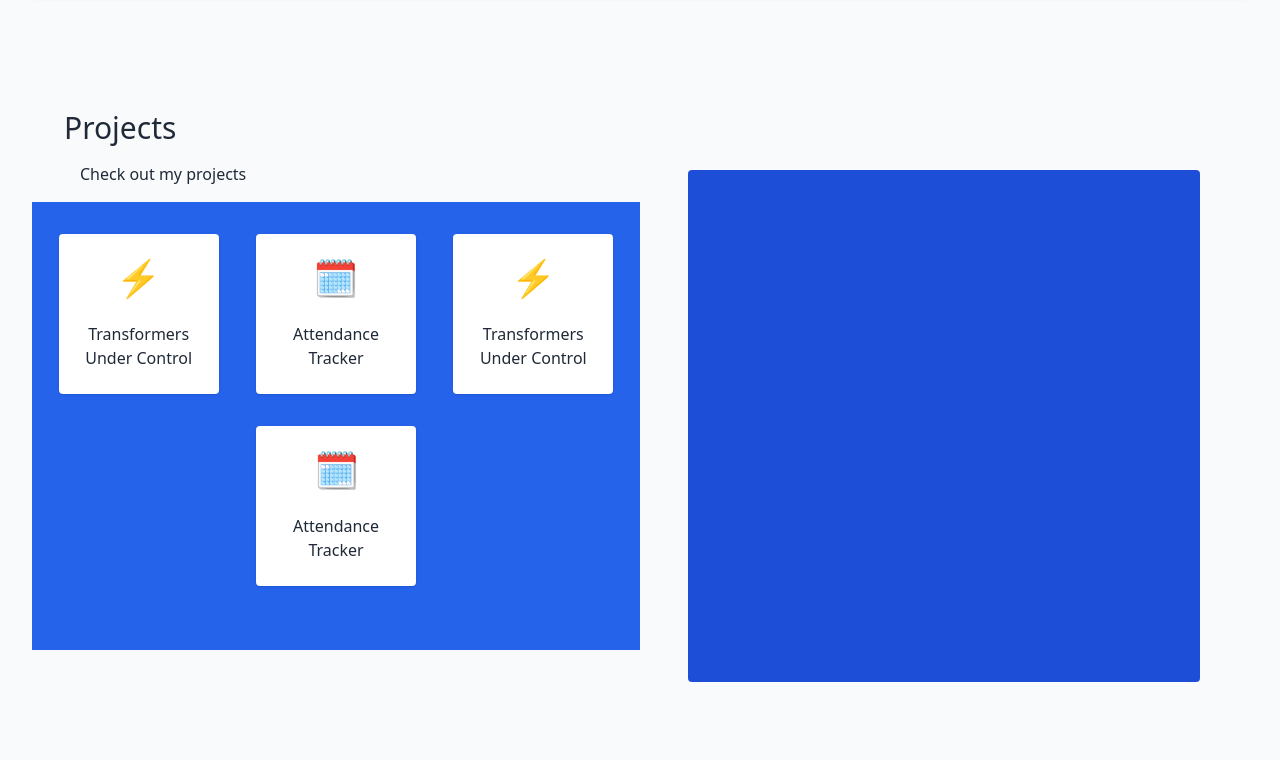
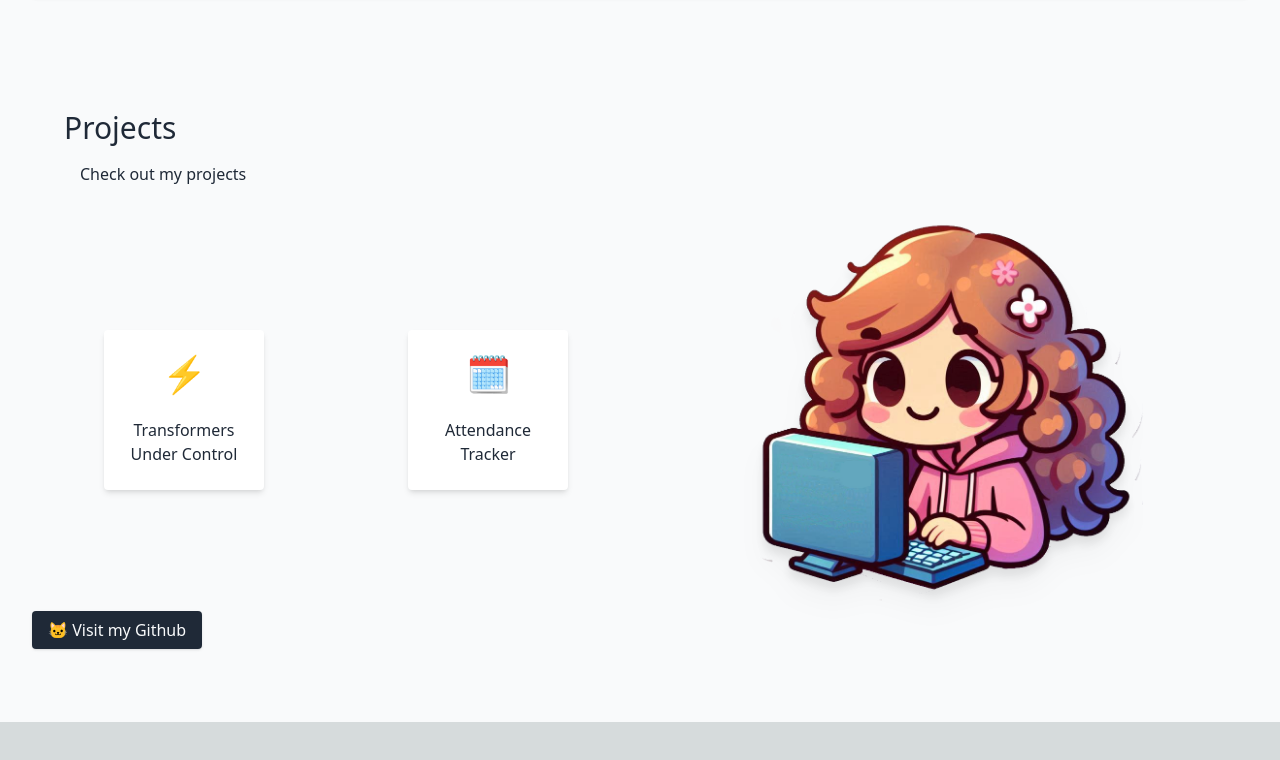
Before and after one commit to Jonkellys/portfolio, a Next.js app: page / in a window 1280 px wide. Shown: the part 1276-2036 px from the top of the page. After the commit the page ends 1998 px from the top, so only its background shows below. Built offline with nearby package versions, Linux system fonts and the light colour scheme.

Commit message:
Added project section

```diff
--- a/i18n/en.json
+++ b/i18n/en.json
@@ -33,5 +33,7 @@
 	"about.interests.one": "Books",
 	"about.interests.two": "Dogs",
 	"about.interests.three": "Music",
-	"about.hard-skills.title": "Hard Skills"
+	"about.hard-skills.title": "Hard Skills",
+	"projects.description": "Check out my projects",
+	"projects.github": "Visit my Github"
 }
--- a/i18n/es.json
+++ b/i18n/es.json
@@ -33,5 +33,7 @@
 	"about.interests.one": "Libros",
 	"about.interests.two": "Perros",
 	"about.interests.three": "Música",
-    "about.hard-skills.title": "Habilidades Duras"
+  "about.hard-skills.title": "Habilidades Duras",
+	"projects.description": "Mira mis proyectos",
+	"projects.github": "Visita mi Github"
 }
--- a/src/pages/index.js
+++ b/src/pages/index.js
@@ -9,8 +9,7 @@ export default function Home() {
 	const translate = useTransform(scrollYProgress, [0, 1], [0, -100]);
 
 	return (
-		<div className="w-screen relative h-auto bg-gray-50 dark:bg-gray-800 text-gray-800 dark:text-gray-50">
-			<div className="wavy-line w-full h-auto"></div>
+		<div className="w-screen relative h-auto pb-8 bg-gray-50 dark:bg-gray-800 text-gray-800 dark:text-gray-50">
 			<Menu />
 			<Hello />
 			<AboutMe />
--- a/src/pages/sections/Header.jsx
+++ b/src/pages/sections/Header.jsx
@@ -4,7 +4,7 @@ import Link from "next/link";
 
 export function Menu() {
 	return (
-		<div className="menu h-12 flex py-2 justify-between z-[1000] text-gray-800 top-0 w-full pl-10 bg-gradient-to-br from-pink-200 to-purple-200 fixed">
+		<div className="menu h-12 flex py-2 justify-between z-[1000] text-gray-800 top-0 w-screen pl-10 bg-gradient-to-br from-pink-200 to-purple-200 fixed">
 			<div className="w-max flex justify-start">
 				<Link
 					href="#hello"
--- a/src/pages/sections/Projects.jsx
+++ b/src/pages/sections/Projects.jsx
@@ -1,44 +1,58 @@
 import { FormattedMessage } from "react-intl";
 import { motion } from "framer-motion";
+import programming from "../../images/programming-cartoon.png";
+import Image from "next/image";
+import Link from "next/link";
 
 export default function Projects() {
 	return (
 		<motion.div
 			initial={{ opacity: 0 }}
 			whileInView={{ opacity: 1 }}
-			className="w-full h-[46rem] px-8 py-4 my-8 transform"
+			className="w-full h-auto px-8 py-4 my-8 transform"
 			id="projects"
 		>
 			<h2 className="text-3xl mb-4 ml-8">
 				<FormattedMessage id="header.projects" />
 			</h2>
-			<p className="ml-12 my-4 w-full">Check out my projects</p>
-			<div className="w-full h-[28rem] flex flex-row">
-				<div className="w-1/2 h-full bg-blue-500 flex flex-col items-center">
-					<div className="w-full h-max flex justify-around items-center flex-wrap space-2 px-2 py-8 bg-blue-600">
-						<div className="size-40 rounded shadow bg-white p-6 flex flex-col items-center mb-8">
+			<p className="ml-12 my-4">
+				<FormattedMessage id="projects.description" />
+			</p>
+			<div className="w-full h-[26rem] flex flex-row">
+				<div className="w-1/2 h-full flex justify-center items-center">
+					<div className="w-full h-max flex flex-row justify-around items-center flex-wrap py-4">
+						<Link
+							href="/"
+							className="size-40 rounded shadow-md bg-white hover:opacity-90 dark:bg-gray-600 p-6 flex flex-col items-center m-4"
+						>
 							<span className="text-4xl mb-6 text-center">⚡</span>
 							<p className="text-md text-center">Transformers Under Control</p>
-						</div>
-						<div className="size-40 rounded shadow bg-white p-6 flex flex-col items-center mb-8">
+						</Link>
+						<Link
+							href="/"
+							className="size-40 rounded shadow-md bg-white dark:bg-gray-600 p-6 flex flex-col items-center m-4"
+						>
 							<span className="text-4xl mb-6 text-center">🗓️</span>
 							<p className="text-md text-center">Attendance Tracker</p>
-						</div>
-
-						<div className="size-40 rounded shadow bg-white p-6 flex flex-col items-center mb-8">
-							<span className="text-4xl mb-6 text-center">⚡</span>
-							<p className="text-md text-center">Transformers Under Control</p>
-						</div>
-						<div className="size-40 rounded shadow bg-white p-6 flex flex-col items-center mb-8">
-							<span className="text-4xl mb-6 text-center">🗓️</span>
-							<p className="text-md text-center">Attendance Tracker</p>
-						</div>
+						</Link>
 					</div>
 				</div>
 				<div className="w-1/2 flex justify-center items-center">
-					<div className="size-[32rem] bg-blue-700 rounded"></div>
+					<Image
+						src={programming}
+						alt="Programming"
+						className="w-[25rem] h-auto drop-shadow-xl"
+					/>
 				</div>
 			</div>
+			<a
+				className="py-2 px-4 bg-gray-800 shadow rounded w-max text-gray-50 dark:bg-gray-600 hover:rounded-full"
+				href="http://github.com/Jonkellys/"
+				target="_blank"
+				rel="noopener noreferrer"
+			>
+				🐱 <FormattedMessage id="projects.github" />
+			</a>
 		</motion.div>
 	);
 }
```
Also changed, not shown: src/images/programming-cartoon.png. Lines whose indentation alone changed are shown as unchanged.
